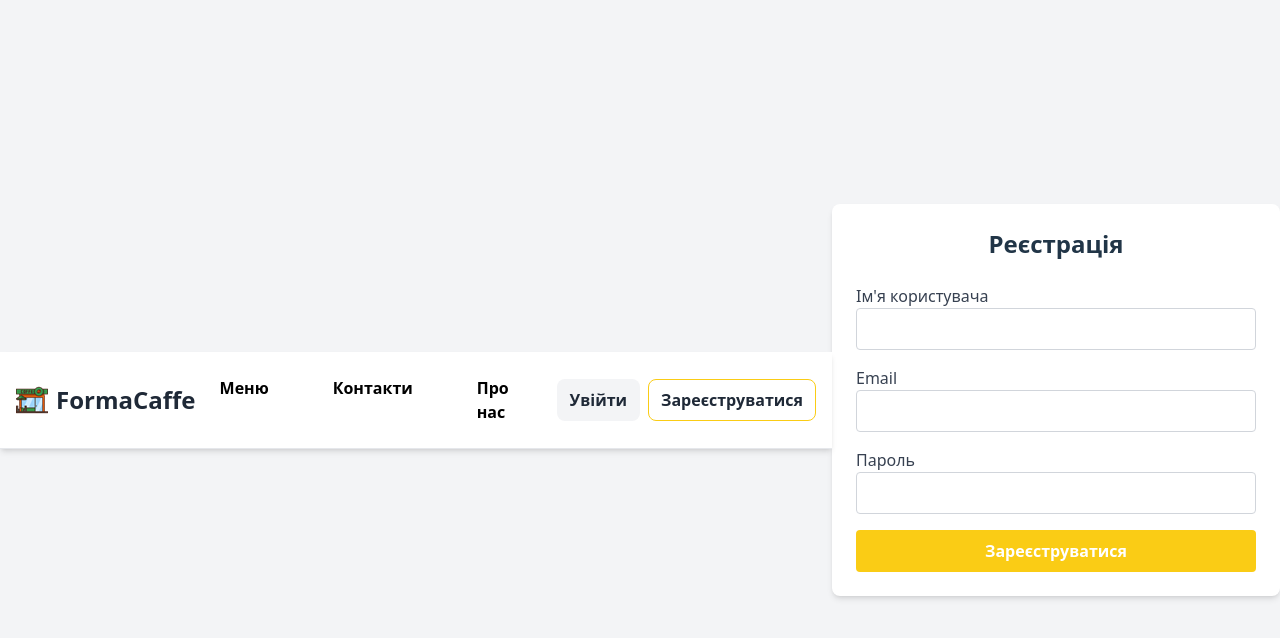
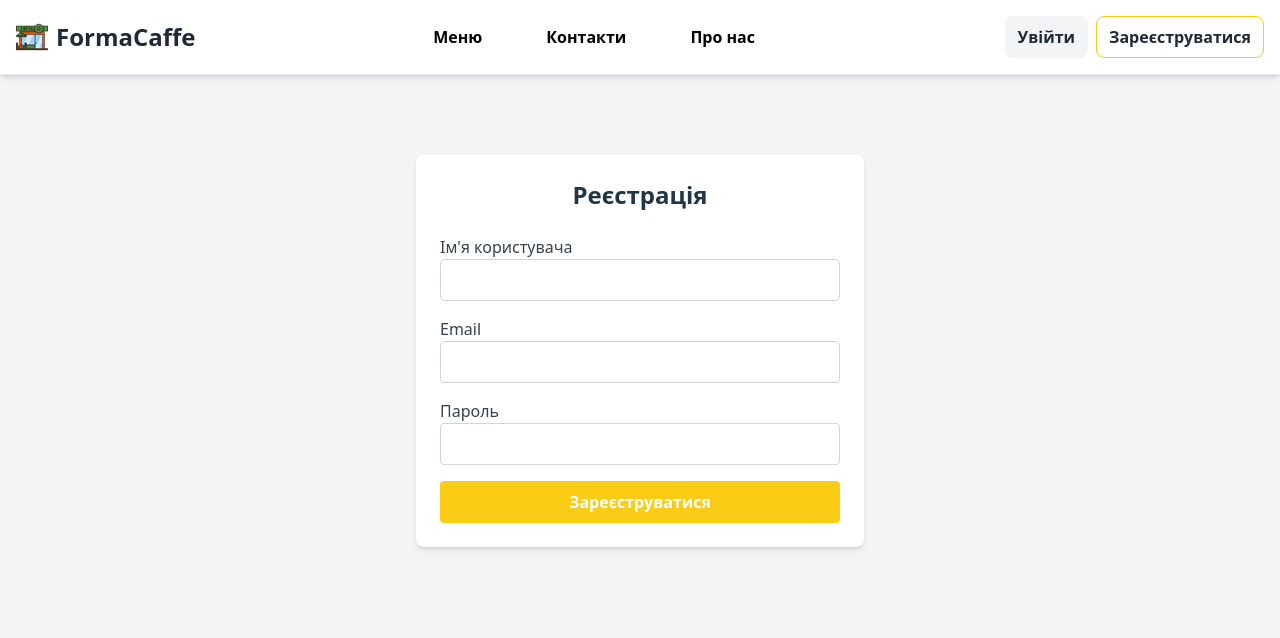
Before and after one commit to Nickolas12345678/caffe-website-frontend, a React (Vite) app: page /signup in a window 1280 px wide. Shown: the top 638 px of the page. Built offline with nearby package versions, Linux system fonts and the light colour scheme.

Commit message:
Initial commit

```diff
--- a/src/pages/SignupForm.tsx
+++ b/src/pages/SignupForm.tsx
@@ -55,8 +55,78 @@
     };
 
     return (
-        <div className="flex items-center justify-center min-h-screen bg-gray-100">
+        // <div className="flex items-center justify-center min-h-screen bg-gray-100">
+        //     <div className="max-w-md w-full p-6 bg-white rounded-lg shadow-md">
+        //         <h2 className="text-2xl font-bold mb-6 text-center">Реєстрація</h2>
+
+        //         {successMessage && (
+        //             <div className="mb-4 text-green-600 font-semibold">{successMessage}</div>
+        //         )}
+
+        //         {errorMessages.general && (
+        //             <div className="mb-4 p-3 bg-red-100 text-red-700 border border-red-400 rounded">
+        //                 {errorMessages.general}
+        //             </div>
+        //         )}
+
+        //         <form onSubmit={handleSubmit} className="space-y-4">
+        //             <div>
+        //                 <label className="block text-gray-700">Ім'я користувача</label>
+        //                 <input
+        //                     type="text"
+        //                     name="username"
+        //                     value={formData.username}
+        //                     onChange={handleChange}
+        //                     className={`w-full p-2 border ${errorMessages.username ? 'border-red-500' : 'border-gray-300'} rounded`}
+        //                 />
+        //                 {errorMessages.username && (
+        //                     <p className="text-red-500 text-sm">{errorMessages.username}</p>
+        //                 )}
+        //             </div>
+
+        //             <div>
+        //                 <label className="block text-gray-700">Email</label>
+        //                 <input
+        //                     type="email"
+        //                     name="email"
+        //                     value={formData.email}
+        //                     onChange={handleChange}
+        //                     className={`w-full p-2 border ${errorMessages.email ? 'border-red-500' : 'border-gray-300'} rounded`}
+        //                 />
+        //                 {errorMessages.email && (
+        //                     <p className="text-red-500 text-sm">{errorMessages.email}</p>
+        //                 )}
+        //             </div>
+
+        //             <div>
+        //                 <label className="block text-gray-700">Пароль</label>
+        //                 <input
+        //                     type="password"
+        //                     name="password"
+        //                     value={formData.password}
+        //                     onChange={handleChange}
+        //                     className={`w-full p-2 border ${errorMessages.password ? 'border-red-500' : 'border-gray-300'} rounded`}
+        //                 />
+        //                 {errorMessages.password && (
+        //                     <p className="text-red-500 text-sm">{errorMessages.password}</p>
+        //                 )}
+        //             </div>
+
+        //             <button
+        //                 type="submit"
+        //                 className="w-full bg-yellow-400 hover:bg-yellow-500 text-white font-bold py-2 px-4 rounded"
+        //             >
+        //                 Зареєструватися
+        //             </button>
+        //         </form>
+        //     </div>
+        // </div>
+        <div className="min-h-screen bg-gray-100">
+            {/* Хедер — завжди зверху, фіксовано або звичайно */}
             <Header />
+
+            {/* Форма */}
+            <div className="flex items-center justify-center pt-20 px-4">
                 <div className="max-w-md w-full p-6 bg-white rounded-lg shadow-md">
                     <h2 className="text-2xl font-bold mb-6 text-center">Реєстрація</h2>
 
@@ -71,6 +141,7 @@
                     )}
 
                     <form onSubmit={handleSubmit} className="space-y-4">
+                        {/* ... Всі поля ... */}
                         <div>
                             <label className="block text-gray-700">Ім'я користувача</label>
                             <input
@@ -122,6 +193,7 @@
                     </form>
                 </div>
             </div>
+        </div>
     );
 };
 
```
Lines whose indentation alone changed are shown as unchanged.
